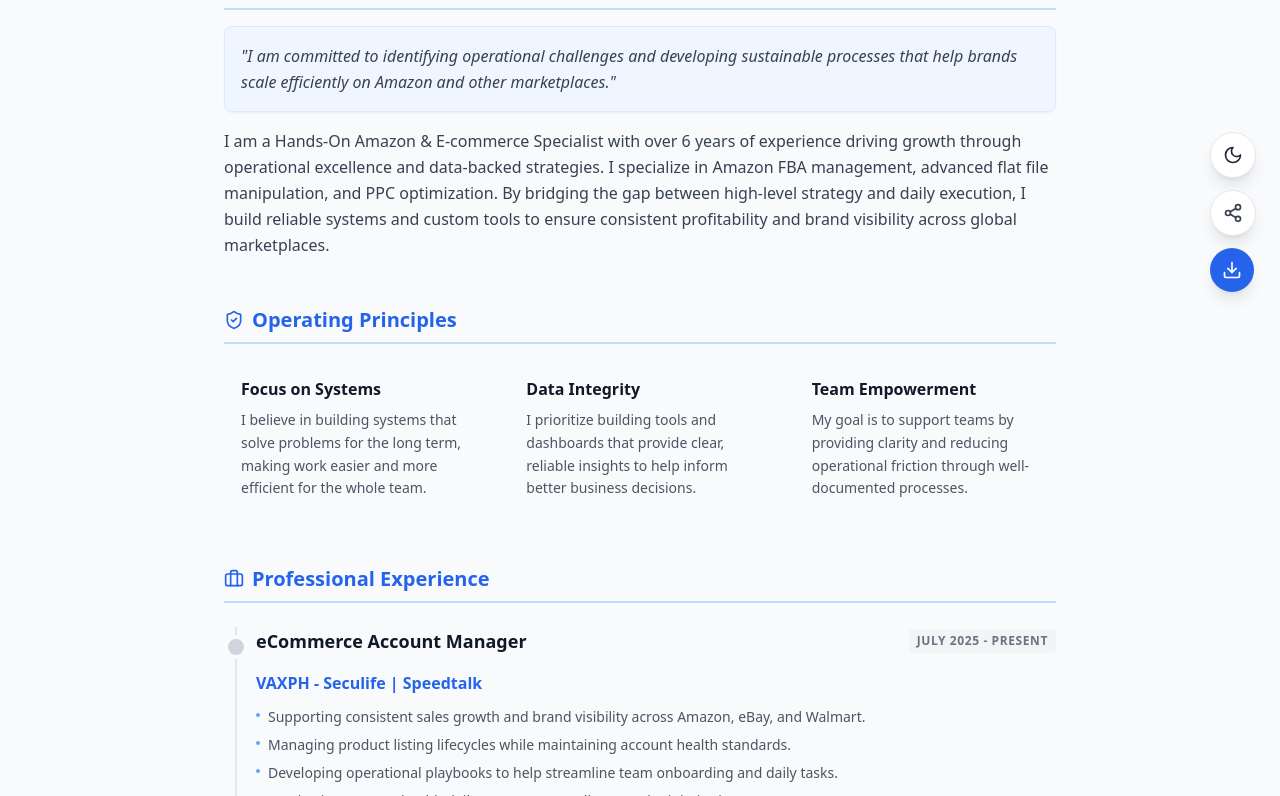
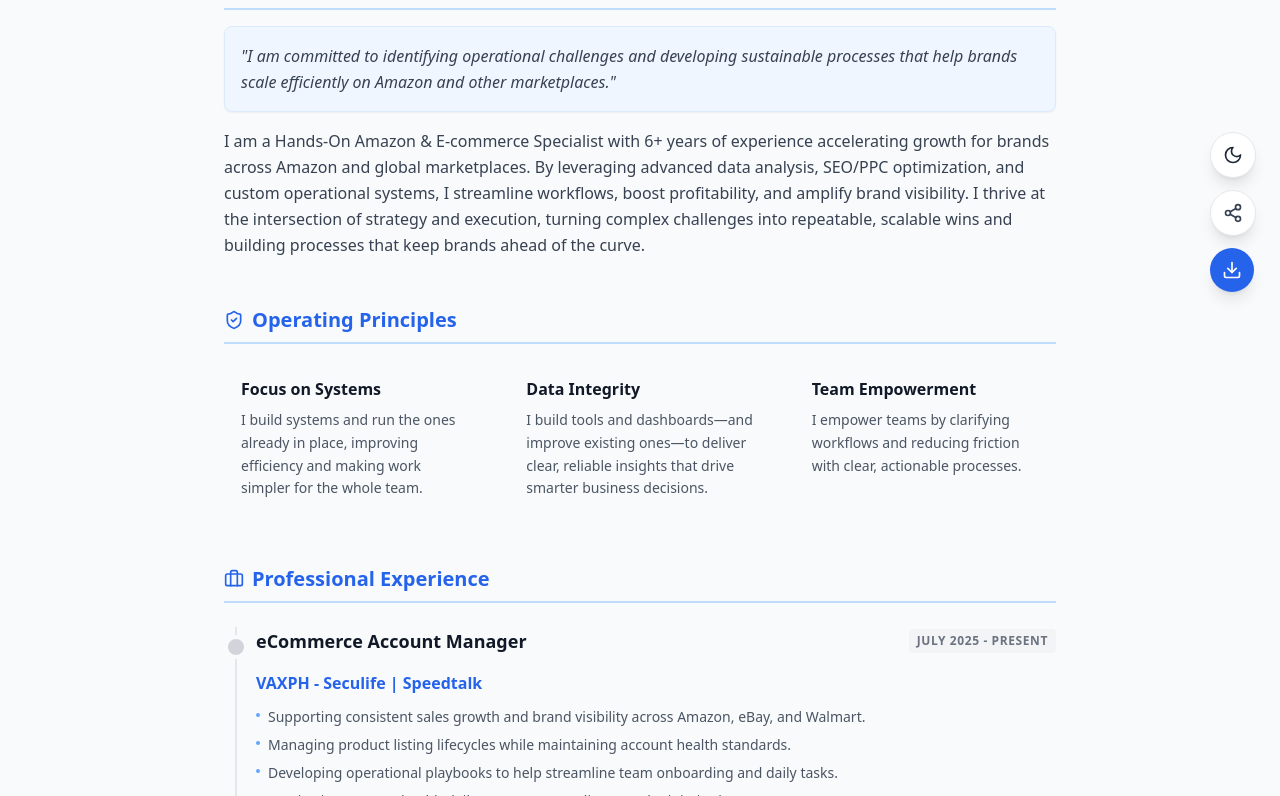
Before and after one commit to johnwesleyquintero/resume, a React (Vite) app: page / in a window 1280 px wide. Shown: the part 484-1280 px from the top of the page. Built offline with nearby package versions, Linux system fonts and the light colour scheme.

Commit message:
docs(resume): update certification and refine content for clarity
- Replace 'Advanced Google Data Analytics' with 'Data Modeling for Power BI'
- Improve summary and descriptions for better readability and impact
- Update daily rhythm items to be more action-oriented

```diff
--- a/src/data/resumeData.ts
+++ b/src/data/resumeData.ts
@@ -104,14 +104,14 @@ export const RESUME_DATA: ResumeData = {
   certifications: [
     "Professional Teacher's License (LPT)",
     'Amazon SEO & PPC Certification',
-    'Advanced Google Data Analytics',
+    'Data Modeling for Power BI',
   ],
   languages: ['English (Professional)', 'Tagalog (Native)', 'Cebuano (Native)'],
   summary: {
     quote:
       'I am committed to identifying operational challenges and developing sustainable processes that help brands scale efficiently on Amazon and other marketplaces.',
     content:
-      'I am a Hands-On Amazon & E-commerce Specialist with over 6 years of experience driving growth through operational excellence and data-backed strategies. I specialize in Amazon FBA management, advanced flat file manipulation, and PPC optimization. By bridging the gap between high-level strategy and daily execution, I build reliable systems and custom tools to ensure consistent profitability and brand visibility across global marketplaces.',
+      'I am a Hands-On Amazon & E-commerce Specialist with 6+ years of experience accelerating growth for brands across Amazon and global marketplaces. By leveraging advanced data analysis, SEO/PPC optimization, and custom operational systems, I streamline workflows, boost profitability, and amplify brand visibility. I thrive at the intersection of strategy and execution, turning complex challenges into repeatable, scalable wins and building processes that keep brands ahead of the curve.',
   },
   experience: [
     {
@@ -292,38 +292,38 @@ export const RESUME_DATA: ResumeData = {
     {
       title: 'Focus on Systems',
       description:
-        'I believe in building systems that solve problems for the long term, making work easier and more efficient for the whole team.',
+        'I build systems and run the ones already in place, improving efficiency and making work simpler for the whole team.',
     },
     {
       title: 'Data Integrity',
       description:
-        'I prioritize building tools and dashboards that provide clear, reliable insights to help inform better business decisions.',
+        'I build tools and dashboards—and improve existing ones—to deliver clear, reliable insights that drive smarter business decisions.',
     },
     {
       title: 'Team Empowerment',
       description:
-        'My goal is to support teams by providing clarity and reducing operational friction through well-documented processes.',
+        'I empower teams by clarifying workflows and reducing friction with clear, actionable processes.',
     },
   ],
   dailyRhythm: {
     title: 'Daily Focus: Support & Maintenance',
     description:
-      'A look into my daily routine, focused on proactive account management and helping solve operational challenges:',
+      'I manage the day-to-day operations of Amazon accounts with a focus on proactive problem-solving and continuous optimization. My routine balances immediate action and long-term improvement:',
     items: [
-      'Morning Review & Health Check: Reviewing Account Health, performance notifications, and customer feedback to address any immediate needs.',
-      'Catalog & Listing Support: Addressing suppressions and compliance issues while looking for ways to improve listing visibility.',
-      'Case Log & Support Management: Following up on Amazon support cases to help ensure timely resolutions.',
-      'PPC & Advertising Monitoring: Regular checks on active campaigns to monitor performance and efficiency.',
-      'Data Analysis & Reporting: Reconciling performance trackers and FBA audits to help ensure accuracy.',
+      'Morning Review & Health Check – Analyze account health, performance alerts, and customer feedback to tackle urgent issues before they escalate.',
+      'Catalog & Listing Optimization – Address suppressions and compliance issues while identifying opportunities to increase visibility and sales.',
+      'Case Management – Resolve Amazon support cases efficiently to minimize downtime and maintain operational continuity.',
+      'PPC & Advertising Monitoring – Track campaigns daily, ensuring efficiency and maximizing ROI.',
+      'Data Analysis & Reporting – Audit FBA performance and reconcile trackers to provide accurate, actionable insights.',
       {
-        text: 'Knowledge Base Support: Keeping documentation and tools like WesBI updated to ensure the team has access to current information.',
+        text: 'Knowledge Base & Tool Maintenance – Keep documentation, dashboards, and operational tools updated so teams can work seamlessly.',
         link: {
           text: 'View Operation Docs',
           url: 'https://github.com/johnwesleyquintero/listing-documentation',
         },
       },
       {
-        text: 'Continuous Learning: Reviewing and updating playbooks on Amazon strategies and e-commerce best practices.',
+        text: 'Continuous Learning & Playbook Updates – Review strategies, update playbooks, and incorporate best practices to drive long-term growth.',
         link: {
           text: 'Explore Playbooks',
           url: 'https://wescode.vercel.app/blog',
```
